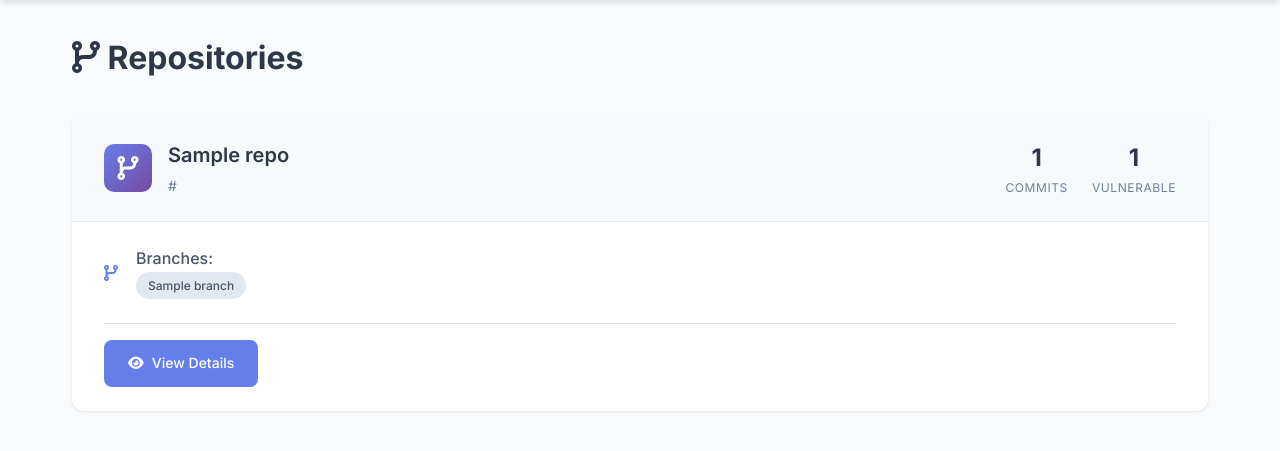
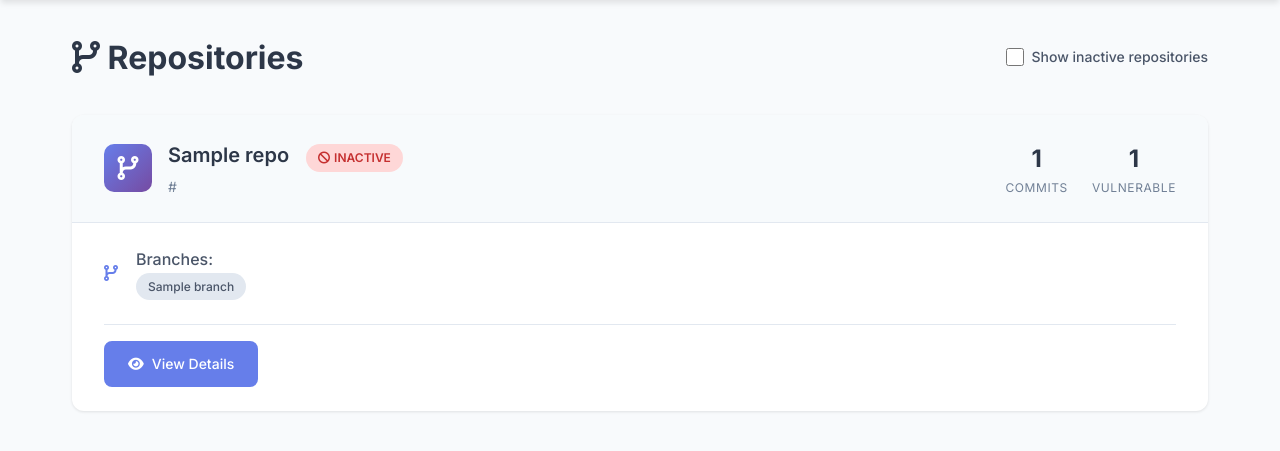
Before and after one commit to protocol-security/ethereum-code-reviewer, a Flask app: template pr_security_review/templates/repositories_list.html in a window 1280 px wide. Shown: the part 77-528 px from the top of the page. Run offline with Flask 3, Linux system fonts and the light colour scheme; the template is opened without the code that fills it: most values are stand-ins (such as "Sample title", 1, 10 or a date in 2020); parts of the project's set-up code (start-up, migrations or seed data) failed here and were passed over; some libraries are stand-ins or nearby versions.

Commit message:
Add show-inactive toggle and inactive badge; fetch commits from GitHub with findings fallback
- Add a "Show inactive repositories" checkbox and toggleInactive JS to repositories_list template; display an "Inactive" badge next to repo names when not active.
- Pass and handle show_inactive query param in repositories_list route to filter repositories by is_active.
- Enhance repository_detail to fetch recent commits from the GitHub API (uses GITHUB_TOKEN), map existing findings to commits (scan status, vulnerabilities, finding UUID), and fall back to database findings when GitHub is unavailable or fetch fails. Include error handling and logging for GitHub calls.

```diff
--- a/pr_security_review/templates/repositories_list.html
+++ b/pr_security_review/templates/repositories_list.html
@@ -174,13 +174,53 @@
         margin-bottom: 1rem;
         opacity: 0.5;
     }
+
+    .inactive-badge {
+        display: inline-flex;
+        align-items: center;
+        gap: 0.25rem;
+        padding: 0.25rem 0.75rem;
+        background: #fed7d7;
+        color: #c53030;
+        border-radius: 9999px;
+        font-size: 0.75rem;
+        font-weight: 600;
+        text-transform: uppercase;
+        margin-left: 0.75rem;
+    }
 </style>
 {% endblock %}
 
+{% block extra_scripts %}
+<script>
+function toggleInactive(showInactive) {
+    const currentUrl = new URL(window.location.href);
+    if (showInactive) {
+        currentUrl.searchParams.set('show_inactive', 'true');
+    } else {
+        currentUrl.searchParams.delete('show_inactive');
+    }
+    window.location.href = currentUrl.toString();
+}
+</script>
+{% endblock %}
+
 {% block content %}
-<h1 style="margin-bottom: 2rem; color: #2d3748; font-size: 2rem; font-weight: 700;">
-    <i class="fas fa-code-branch"></i> Repositories
-</h1>
+<div style="display: flex; justify-content: space-between; align-items: center; margin-bottom: 2rem;">
+    <h1 style="color: #2d3748; font-size: 2rem; font-weight: 700; margin: 0;">
+        <i class="fas fa-code-branch"></i> Repositories
+    </h1>
+
+    <div style="display: flex; align-items: center; gap: 0.75rem;">
+        <label style="display: flex; align-items: center; gap: 0.5rem; cursor: pointer; user-select: none;">
+            <input type="checkbox" id="show-inactive-checkbox"
+                   {% if show_inactive %}checked{% endif %}
+                   onchange="toggleInactive(this.checked)"
+                   style="width: 18px; height: 18px; cursor: pointer;">
+            <span style="color: #4a5568; font-size: 0.875rem; font-weight: 500;">Show inactive repositories</span>
+        </label>
+    </div>
+</div>
 
 {% if repositories %}
 <div class="repos-container">
@@ -192,7 +232,14 @@
                     <i class="fas fa-code-branch"></i>
                 </div>
                 <div>
-                    <div class="repo-name">{{ repo.name }}</div>
+                    <div class="repo-name">
+                        {{ repo.name }}
+                        {% if not repo.is_active %}
+                        <span class="inactive-badge">
+                            <i class="fas fa-ban"></i> Inactive
+                        </span>
+                        {% endif %}
+                    </div>
                     <div class="repo-url">{{ repo.url }}</div>
                 </div>
             </div>
```
Also changed, not shown: pr_security_review/web/routes/repositories.py (+120 -23 lines).
